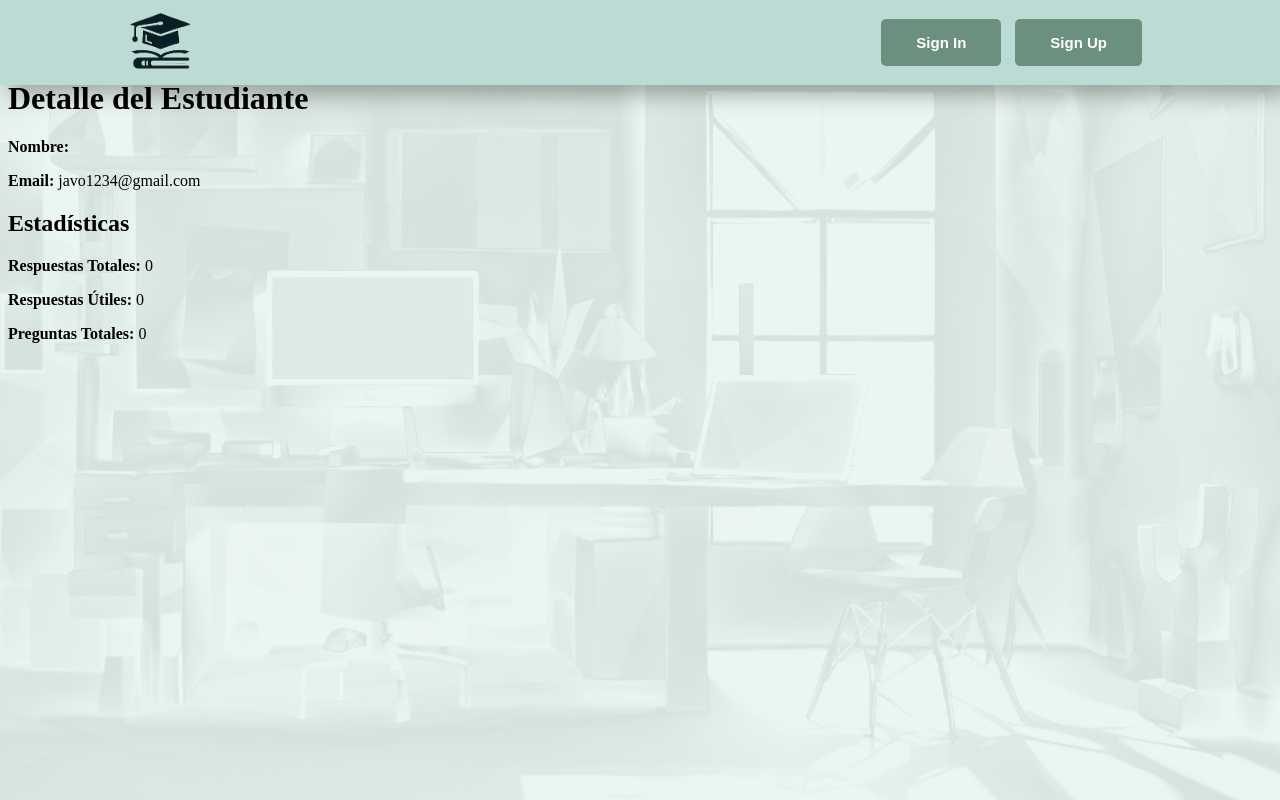
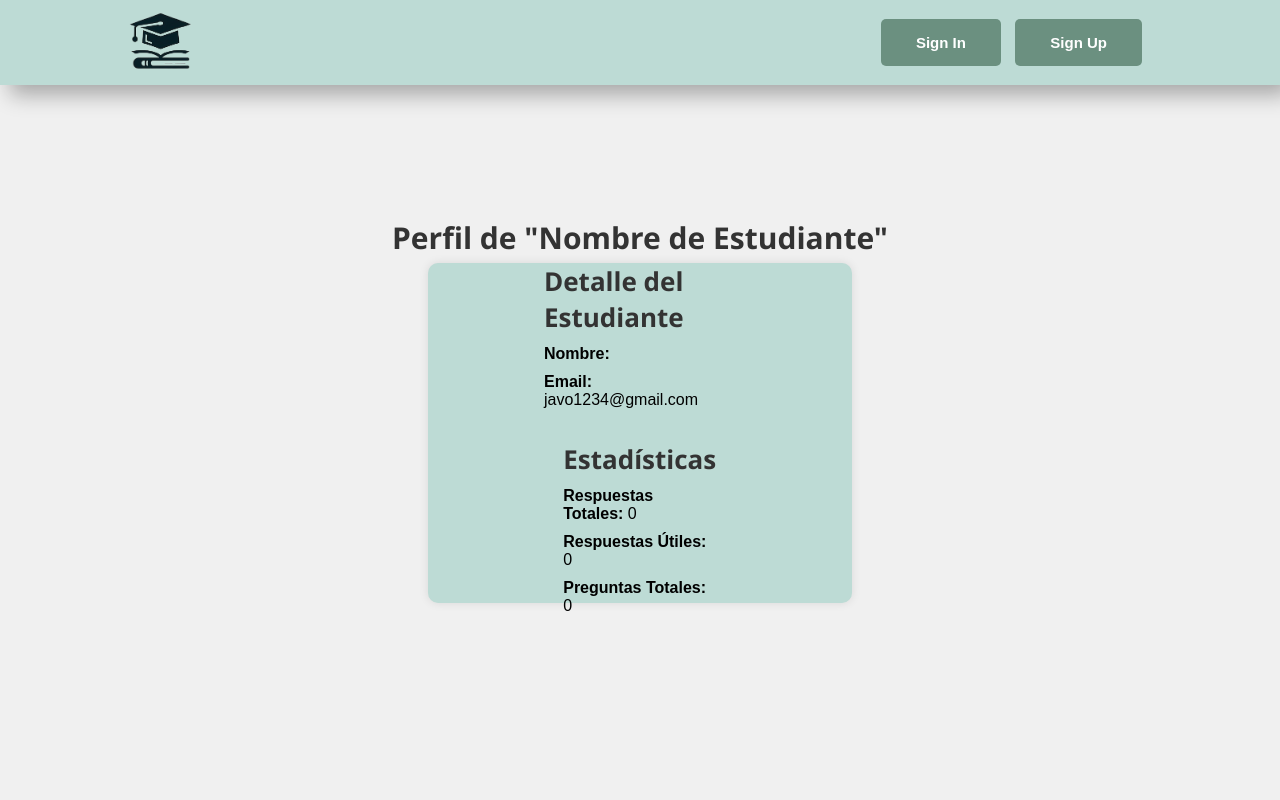
Before and after one commit to DCC-CC4401/2024-1-CC4401-1-grupo-9, a Django app: page /profile/ in a window 1280 px wide. Run offline with Django 5.2, Linux system fonts and the light colour scheme; a user stored in the database is signed in.

Commit message:
CSS base de profiles

```diff
--- /dev/null
+++ b/accounts/static/styles/profile.css
@@ -0,0 +1,68 @@
+body {
+    font-family: Arial, sans-serif;
+    background-color: #f0f0f0;
+    margin: 0;
+    padding: 0;
+    display: flex;
+    flex-direction: column;
+    justify-content: center;
+    align-items: center;
+    height: 100vh;
+}
+
+.profile-container {
+    position: relative;
+    display: flex;
+    flex-direction: column;
+    justify-content: center;
+    align-items: center; /* Centrar horizontalmente */
+    background-color: #BDDBD5;
+    padding: 20px;
+    border-radius: 10px;
+    box-shadow: 0 0 10px rgba(0, 0, 0, 0.1);
+    width: 30%;
+    height: 300px; /* Establecer altura deseada */
+}
+
+
+
+.details {
+    top: 0;
+    left: 0;
+    width: 50%;
+}
+
+.statistics {
+    top: 0;
+    right: 0;
+    width: 40%;
+}
+
+
+
+h1 {
+    font-family: 'Segoe UI', Tahoma, Geneva, Verdana, sans-serif;
+    color: #333;
+    text-align: left;
+    margin-bottom: 5px;
+    font-size: 30px; /* Tamaño de fuente más grande para detalles de usuario */
+}
+
+h2 {
+    font-family: 'Segoe UI', Tahoma, Geneva, Verdana, sans-serif;
+    color: #333;
+    text-align: left;
+    margin-bottom: 10px; /* Incrementar el espacio entre títulos y párrafos */
+    font-size: 26px; /* Aumentar el tamaño del título */
+    font-weight: bold; /* Hacer el título más audaz */
+}
+
+p {
+    margin: 10px 0;
+    text-align: left; /* Alinear a la izquierda */
+}
+
+
+strong {
+    font-weight: bold;
+}
--- a/accounts/templates/profile.html
+++ b/accounts/templates/profile.html
@@ -1,20 +1,27 @@
 {% extends 'bases/base.html' %}
 
-{% load static%}
+{% load static %}
 {% block css %}
+<link rel="stylesheet" href="{% static 'styles/profile.css' %}">
 {% endblock %}
 
 {% block title %}
-    <title>Profile</title>
+    <title>Perfil</title>
 {% endblock %}
 
 {% block content %}
-    <h1>Perfil de "Nombre de estudiante"</h1>
-    <h1>Detalle del Estudiante</h1>
+    <h1>Perfil de "Nombre de Estudiante"</h1>
+    <div class="profile-container">
+        <div class="details">
+            <h2>Detalle del Estudiante</h2>
             <p><strong>Nombre:</strong> {{ estudiante.first_name }} {{ estudiante.last_name }}</p>
             <p><strong>Email:</strong> {{ estudiante.email }}</p>
+        </div>
+        <div class="statistics">
             <h2>Estadísticas</h2>
             <p><strong>Respuestas Totales:</strong> {{ estudiante.total_answers }}</p>
             <p><strong>Respuestas Útiles:</strong> {{ estudiante.useful_answers }}</p>
             <p><strong>Preguntas Totales:</strong> {{ estudiante.total_questions }}</p>
+        </div>
+    </div>
 {% endblock %}
```
Also changed, not shown: db.sqlite3. Lines whose indentation alone changed are shown as unchanged.
